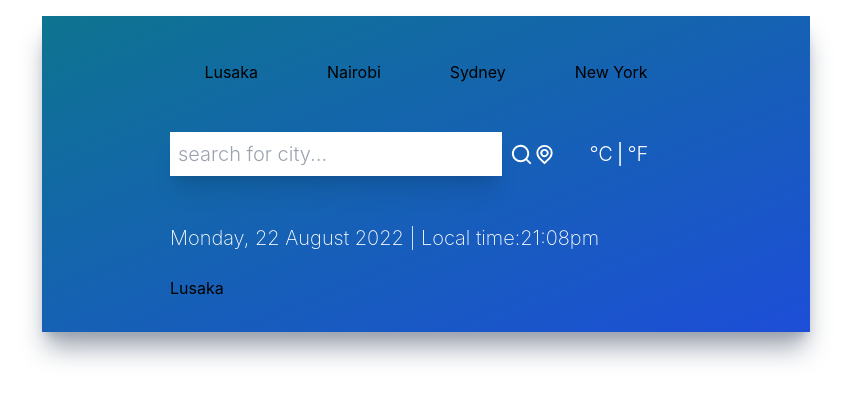
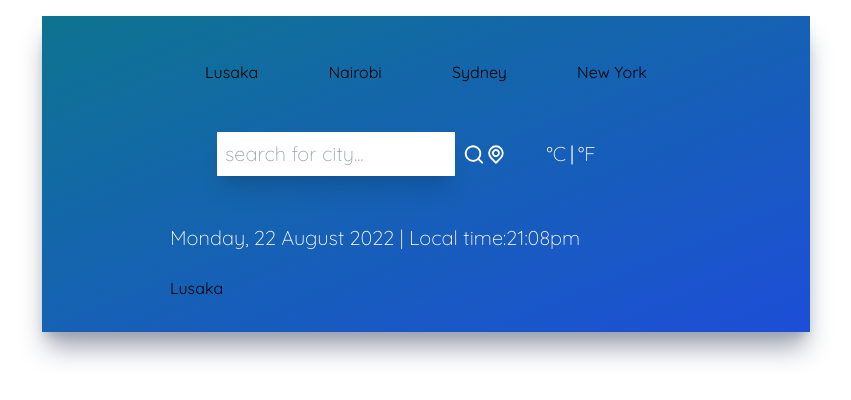
Before and after one commit to Mutalenic/weather_app, a React (Create React App) app: page / in a window 1280 px wide. Shown: the top 400 px of the page, without its empty margins (214-1065 px from the left). Built offline with nearby package versions, Linux system fonts and the light colour scheme.

Commit message:
Add custom fonts

```diff
--- a/src/App.css
+++ /dev/null
@@ -1,3 +0,0 @@
-@tailwind base;
-@tailwind components;
-@tailwind utilities;
--- a/src/App.js
+++ b/src/App.js
@@ -1,4 +1,3 @@
-import './App.css';
 import Cities from './components/Cities';
 import CityInput from './components/CityInput';
 import DateTimeLocation from './components/DateTimeLocation';
--- a/src/index.css
+++ b/src/index.css
@@ -1,13 +1,12 @@
-body {
-  margin: 0;
-  font-family: -apple-system, BlinkMacSystemFont, 'Segoe UI', 'Roboto', 'Oxygen',
-    'Ubuntu', 'Cantarell', 'Fira Sans', 'Droid Sans', 'Helvetica Neue',
-    sans-serif;
-  -webkit-font-smoothing: antialiased;
-  -moz-osx-font-smoothing: grayscale;
+@import url('https://fonts.googleapis.com/css2?family=Open+Sans:ital,wght@1,300&family=Quicksand:wght@300;400;500;600;700&family=Titillium+Web&display=swap');
+
+@tailwind base;
+@tailwind components;
+@tailwind utilities;
+
+
+@layer base {
+    html {
+        font-family: 'Quicksand', sans-serif;
+    }
 }
-
-code {
-  font-family: source-code-pro, Menlo, Monaco, Consolas, 'Courier New',
-    monospace;
-}
```
